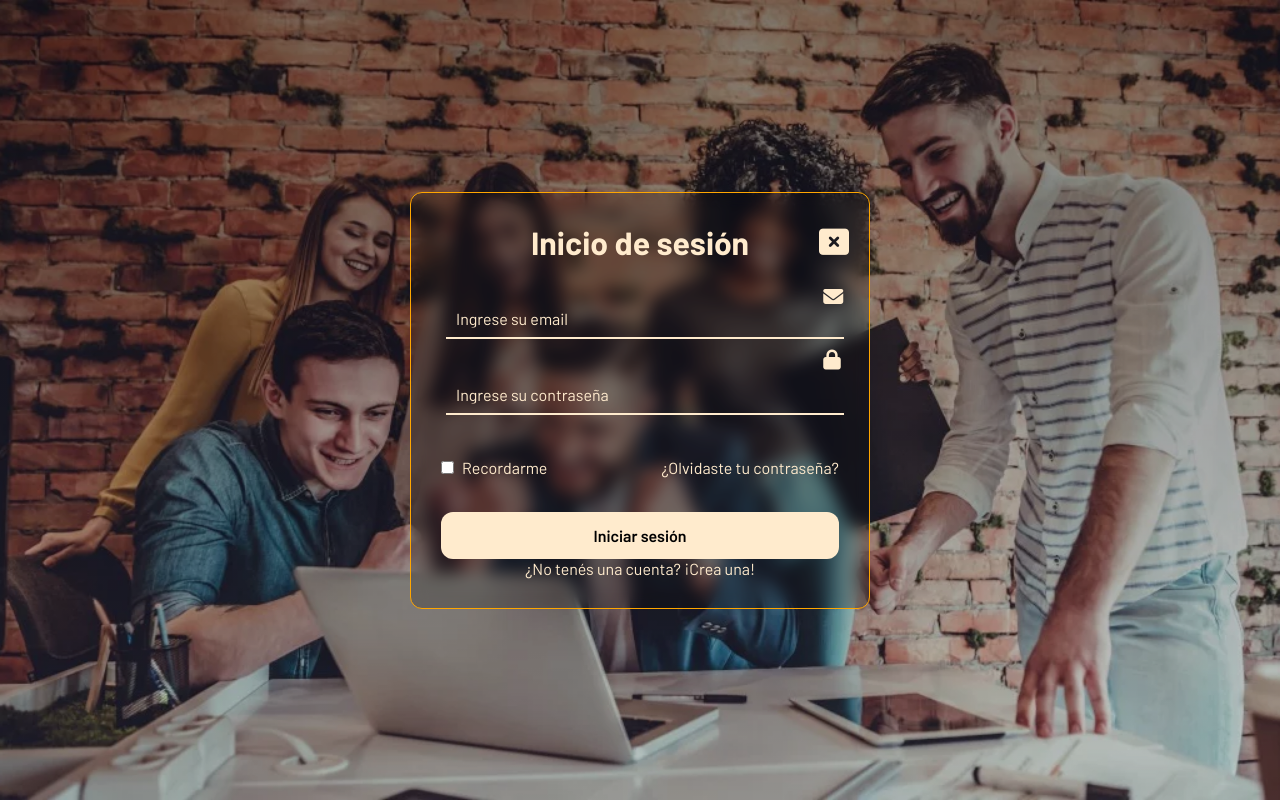
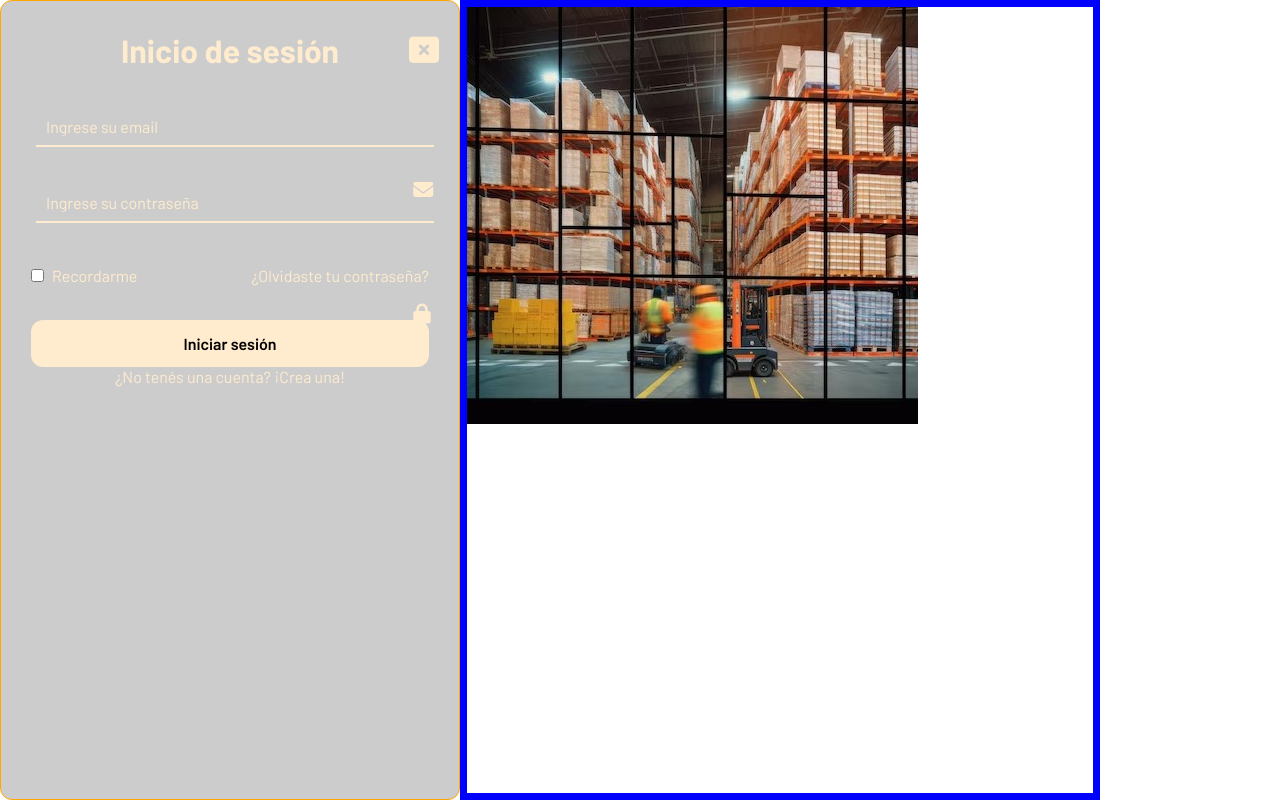
Before and after one commit to Efrazhin/CODE-MC, a Django app: page /Inicio_login in a window 1280 px wide. Run offline with Django 5.2, Linux system fonts and the light colour scheme.

Commit message:
implementacion de flex en pag de registro

```diff
--- a/miproyecto_django/miapp_CODEMC/Templates/miapp_CODEMC/inicio_login.html
+++ b/miproyecto_django/miapp_CODEMC/Templates/miapp_CODEMC/inicio_login.html
@@ -14,6 +14,7 @@
 </head>
 <body>
     <!-- Contenedor principal de la página -->
+    <div class="flex">
         <div class="contenedor">
             <!-- Caja que contiene el formulario de inicio de sesión -->
             <div class="form-box-login">
@@ -59,6 +60,10 @@
                 </form>
             </div>
         </div>
+        <div class="caja_img">
+            <img class="img" src="/static/miapp_CODEMC/imagenes/stock-organizado.jpg">
+        </div>
+    </div>
 
     <!-- Importa el archivo JavaScript para funcionalidades del login -->
     <script src="{% static 'miapp_CODEMC/js/java_scr_login.js'%}"></script>
--- a/miproyecto_django/miapp_CODEMC/static/miapp_CODEMC/css-vistas/style-contacto.css
+++ b/miproyecto_django/miapp_CODEMC/static/miapp_CODEMC/css-vistas/style-contacto.css
@@ -11,9 +11,10 @@
 
 body{
     background-image: linear-gradient(rgba(0,0,0,0.7),rgba(0,0,0,0.2)), url('/static/miapp_CODEMC/imagenes/fondo-pags-secund.jpg');
-    background-size: cover;
+
     background-repeat: no-repeat;
     background-position: center center;
+    background-attachment: fixed;
 }
 
 
--- a/miproyecto_django/miapp_CODEMC/static/miapp_CODEMC/css-vistas/style-index.css
+++ b/miproyecto_django/miapp_CODEMC/static/miapp_CODEMC/css-vistas/style-index.css
@@ -104,6 +104,7 @@
 }
 
 .banner .capa .banner-caja-2 .btn-registro{
+    position: relative;
     font-size: 3vmin;
     font-weight: 400;
     color: blanchedalmond;
@@ -116,6 +117,7 @@
     padding: 1.5vmin 2vmin;
     margin: 4vmin 0;
     transition: all 200ms linear;
+    cursor: pointer;
 }
 
 .banner .capa .banner-caja-2 .btn-registro:hover{
--- a/miproyecto_django/miapp_CODEMC/static/miapp_CODEMC/css-vistas/style-login.css
+++ b/miproyecto_django/miapp_CODEMC/static/miapp_CODEMC/css-vistas/style-login.css
@@ -23,10 +23,29 @@
     position: absolute; /* Posiciona el fondo en relación al body */
     width: 100%; /* Ancho del fondo igual al del body */
     height: 100%; /* Altura del fondo igual al del body */
-    background: linear-gradient(rgba(0,0,0,0.5), rgba(0,0,0,0.2)), url("/static/miapp_CODEMC/imagenes/trabajo-en-equipo-banner.jpg"); /* Gradiente y imagen de fondo */
+    /*background: linear-gradient(rgba(0,0,0,0.5), rgba(0,0,0,0.2)), url("/static/miapp_CODEMC/imagenes/trabajo-en-equipo-banner.jpg"); /* Gradiente y imagen de fondo */
     background-position: center; /* Centra la imagen de fondo */
     background-size: cover; /* Asegura que la imagen cubra todo el fondo */
 }
+
+.flex{
+    display: flex;
+
+    width: 100vw;
+    height: 100vh;
+}
+
+.caja_img{
+    border-color: blue;
+    border-style: solid;
+    border-width: 7px;
+    width: 50vw;
+}
+
+.img{
+    object-fit: cover;
+}
+
 
 /* Estilo para el título principal */
 h1 {
--- a/miproyecto_django/miapp_CODEMC/static/miapp_CODEMC/css-vistas/style-planes.css
+++ b/miproyecto_django/miapp_CODEMC/static/miapp_CODEMC/css-vistas/style-planes.css
@@ -13,6 +13,7 @@
     background-image: linear-gradient(rgba(0,0,0,0.7),rgba(0,0,0,0.2)), url('/static/miapp_CODEMC/imagenes/fondo-pags-secund.jpg');
     background-position: center center;
     background-repeat: no-repeat;
+    background-attachment: fixed;
 }
 
 .head{
--- a/miproyecto_django/miapp_CODEMC/views.py
+++ b/miproyecto_django/miapp_CODEMC/views.py
@@ -41,7 +41,6 @@
                         return HttpResponse("Contraseña incorrecta")
                 else:
                     return HttpResponse("Usuario no encontrado")
-
     else:
         form = forms.FormularioLogin()
     ctx = {"form":form}
```
Lines whose indentation alone changed are shown as unchanged.
